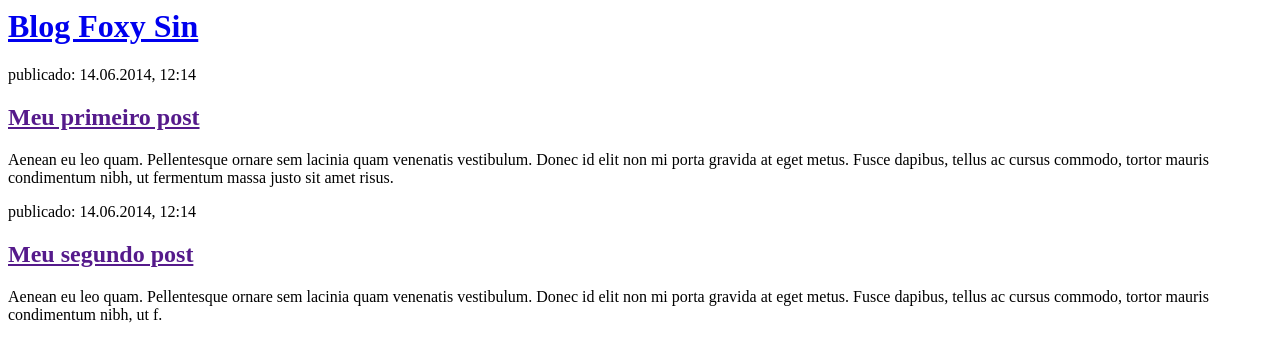
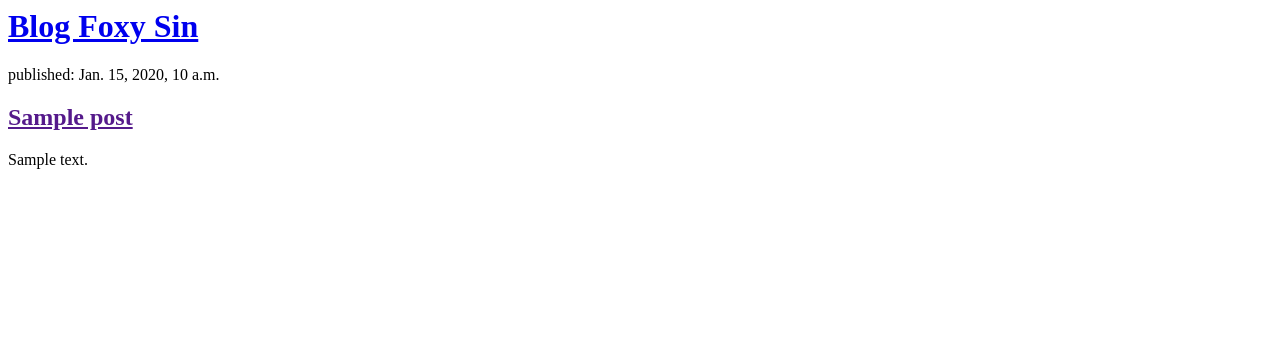
Before and after one commit to SrKenny/my-first-blog, a Django app: template blog/templates/blog/post_list.html in a window 1280 px wide. Shown: the top 362 px of the page. Run offline with Django 3.2, Linux system fonts and the light colour scheme; the template is opened without the code that fills it: most values are stand-ins (such as "Sample title", 1, 10 or a date in 2020); parts of the project's set-up code (start-up, migrations or seed data) failed here and were passed over.

Commit message:
Modified to display posts from database.

```diff
--- a/blog/templates/blog/post_list.html
+++ b/blog/templates/blog/post_list.html
@@ -7,16 +7,12 @@
             <h1><a href="/">Blog Foxy Sin</a></h1>
         </div>
 
-        <div>
-            <p>publicado: 14.06.2014, 12:14</p>
-            <h2><a href="">Meu primeiro post</a></h2>
-            <p>Aenean eu leo quam. Pellentesque ornare sem lacinia quam venenatis vestibulum. Donec id elit non mi porta gravida at eget metus. Fusce dapibus, tellus ac cursus commodo, tortor mauris condimentum nibh, ut fermentum massa justo sit amet risus.</p>
-        </div>
-
-        <div>
-            <p>publicado: 14.06.2014, 12:14</p>
-            <h2><a href="">Meu segundo post</a></h2>
-            <p>Aenean eu leo quam. Pellentesque ornare sem lacinia quam venenatis vestibulum. Donec id elit non mi porta gravida at eget metus. Fusce dapibus, tellus ac cursus commodo, tortor mauris condimentum nibh, ut f.</p>
-        </div>
+        {% for post in posts %}
+            <div>
+                <p>published: {{ post.published_date }}</p>
+                <h2><a href="">{{ post.title }}</a></h2>
+                <p>{{ post.text|linebreaksbr }}</p>
+            </div>
+        {% endfor %}
     </body>
 </html>
```
Also changed, not shown: blog/views.py (+5 -2 lines).
